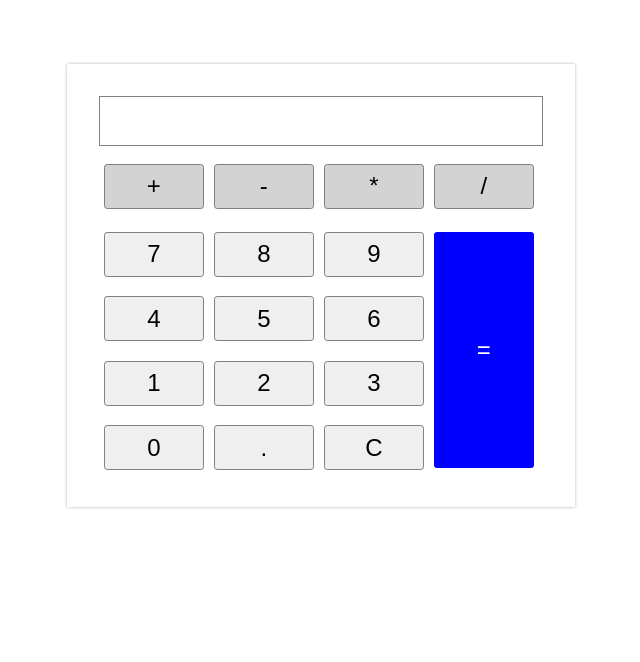
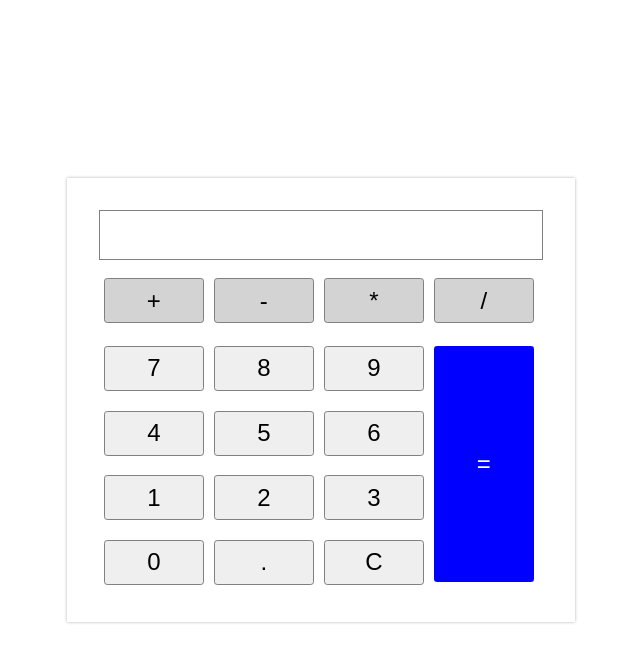
Before and after one commit to DevBukola/Calculator_Assignment, a plain HTML site: page index.html in a window 1280 px wide. Shown: the whole page, without its empty margins (319-959 px from the left). Drawn offline with Linux system fonts and the light colour scheme.

Commit message:
adjusted container-wrapper styling

```diff
--- a/styles.css
+++ b/styles.css
@@ -5,12 +5,16 @@
     font-family: 'Poppins' sans-serif;
 }
 
+body {
+    height: 100vh;
+}
+
 .container-wrapper {
     background: #fff;
     display: flex;
     justify-content: center;
     align-items: center;
-    margin: 4rem;
+    height: 100vh;
 }
 
 .calculator {
```
